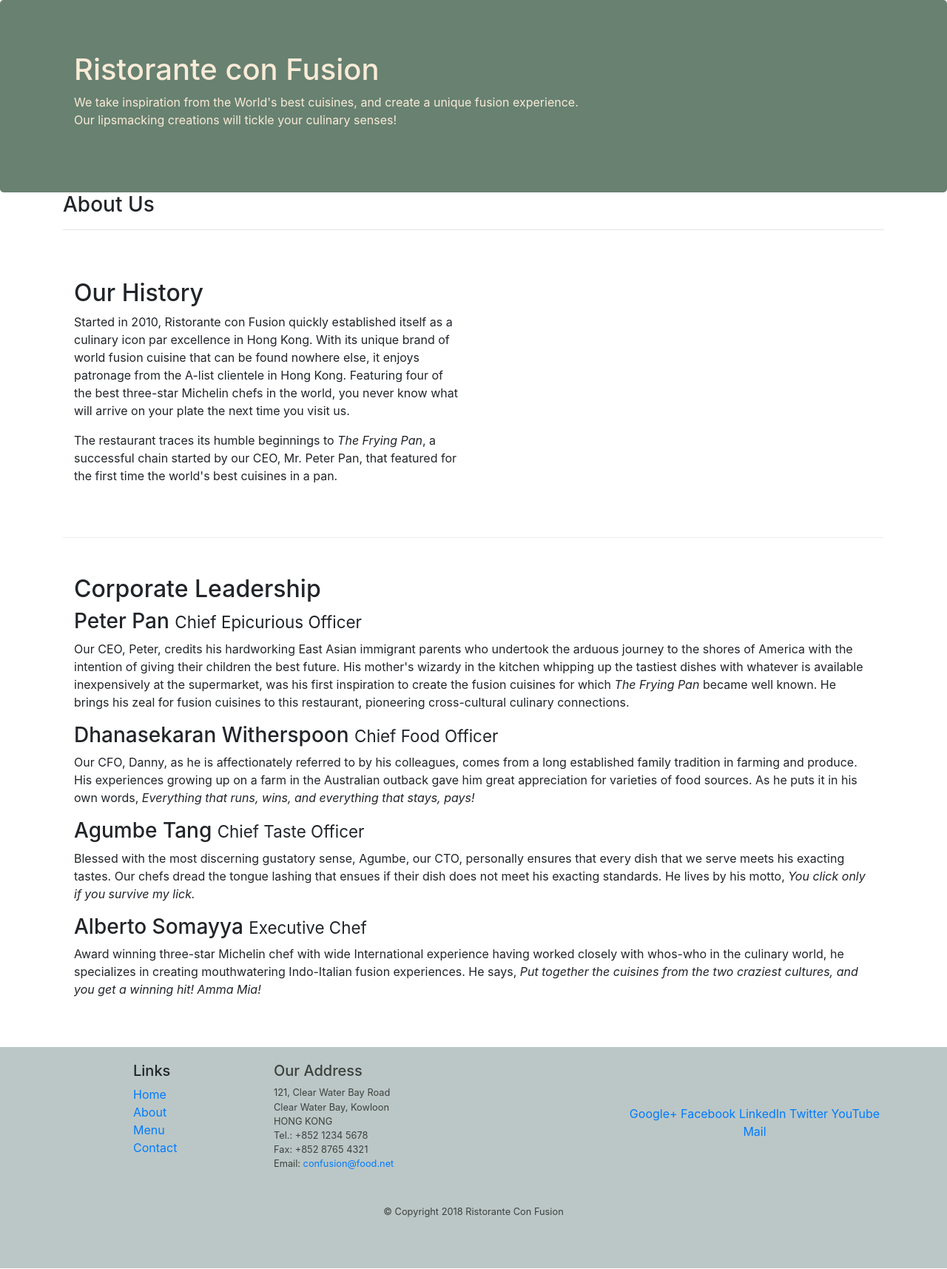
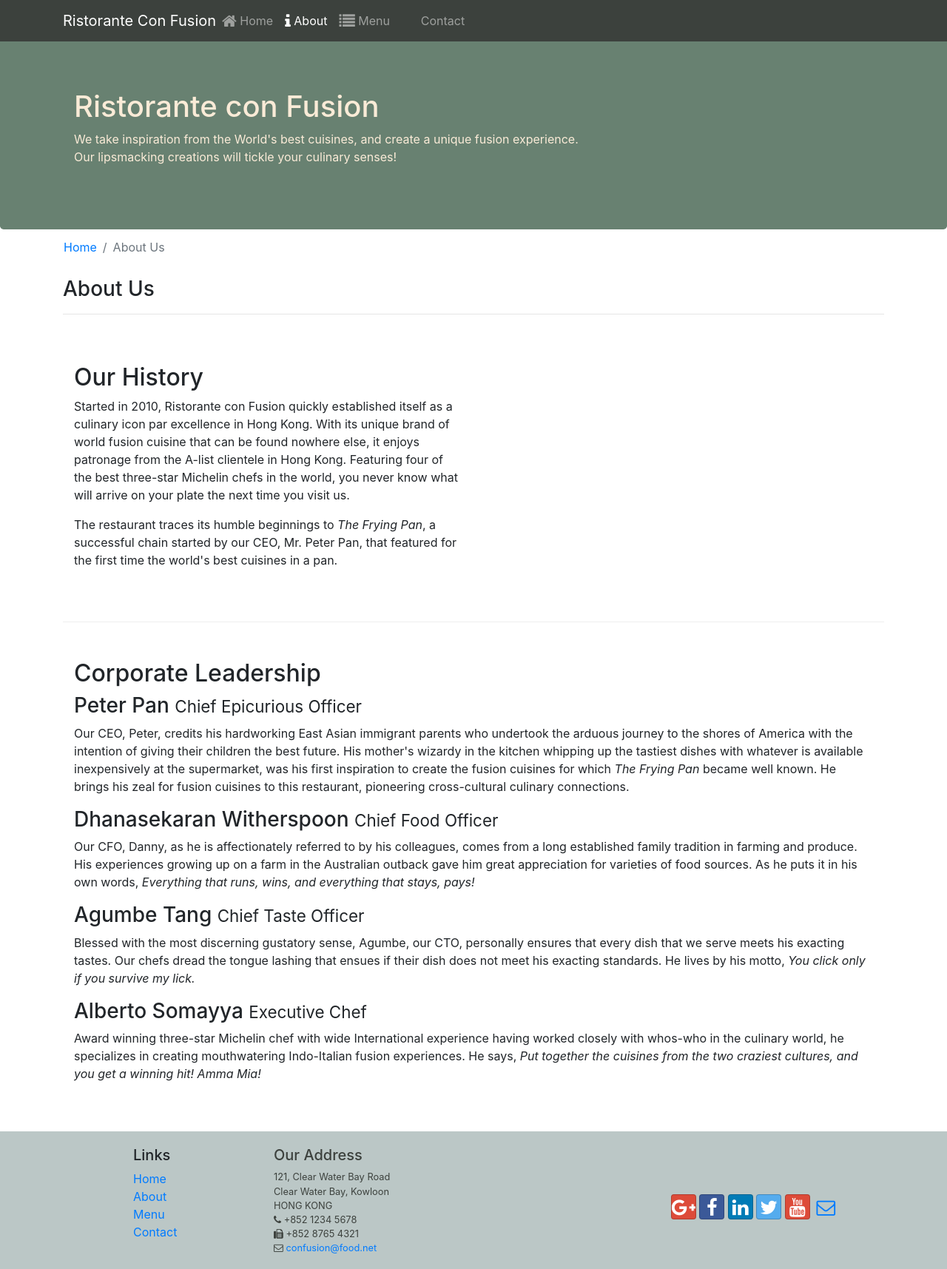
Before and after one commit to catch1camo/conFusion, a website: page aboutus.html in a window 1280 px wide. Shown: the top 1715 px of the page at 74% size. Drawn offline with nearby package versions, Linux system fonts and the light colour scheme.

Commit message:
Bootstrap Icon Fonts and Navbar

```diff
--- a/aboutus.html
+++ b/aboutus.html
@@ -9,6 +9,8 @@
 
      <!-- Bootstrap CSS -->
      <link rel="stylesheet" href="node_modules/bootstrap/dist/css/bootstrap.min.css">
+     <link rel="stylesheet" href="node_modules/bootstrap-social/bootstrap-social.css">
+     <link rel="stylesheet" href="node_modules/font-awesome/css/font-awesome.min.css">
      <link rel="stylesheet" href="css/styles.css">
 
      <title>Ristorante Con Fusion: About Us</title>
@@ -16,6 +18,23 @@
 </head>
 
 <body>
+
+    <nav class="navbar navbar-dark navbar-expand-sm fixed-top">
+        <div class="container">
+            <button class="navbar-toggler" type="button" data-toggle="collapse" data-target="#Navbar">
+                <span class="navbar-toggler-icon"></span>
+            </button>
+            <a class="navbar-brand mr-auto" href="./index.html">Ristorante Con Fusion</a>
+            <div class="collapse navbar-collapse" id="Navbar">
+                <ul class="navbar-nav mr-auto">
+                    <li class="nav-item"><a class="nav-link" href="./index.html"><span class="fa fa-home fa-lg"></span> Home</a></li>
+                    <li class="nav-item active"><a class="nav-link" href="#"><span class="fa fa-info fa-lg"></span> About</a></li>
+                    <li class="nav-item"><a class="nav-link" href="#"><span class="fa fa-list fa-lg"></span> Menu</a></li>
+                    <li class="nav-item"><a class="nav-link" href="#"><span class="fa fa-address-card fa-lg"></span> Contact</a></li>
+                </ul>
+            </div>
+        </div>
+    </nav>
 
     <header class="jumbotron">
         <div class="container">
@@ -32,6 +51,10 @@
 
     <div class="container">
         <div class="row">
+            <ol class="col-12 breadcrumb">
+                <li class="breadcrumb-item"><a href="./index.html">Home</a></li>
+                <li class="breadcrumb-item active">About Us</li>
+            </ol>
             <div class="col-12">
                <h3>About Us</h3>
                <hr>
@@ -71,7 +94,7 @@
                 <div class="col-4 offset-1 col-sm-2">
                     <h5>Links</h5>
                     <ul class="list-unstyled">
-                        <li><a href="#">Home</a></li>
+                        <li><a href="./index.html">Home</a></li>
                         <li><a href="#">About</a></li>
                         <li><a href="#">Menu</a></li>
                         <li><a href="#">Contact</a></li>
@@ -83,19 +106,19 @@
 		              121, Clear Water Bay Road<br>
 		              Clear Water Bay, Kowloon<br>
 		              HONG KONG<br>
-		              Tel.: +852 1234 5678<br>
-		              Fax: +852 8765 4321<br>
-		              Email: <a href="mailto:confusion@food.net">confusion@food.net</a>
+		              <i class="fa fa-phone"></i> +852 1234 5678<br>
+                      <i class="fa fa-fax"></i> +852 8765 4321<br>
+		              <i class="fa fa-envelope-o"></i> <a href="mailto:confusion@food.net">confusion@food.net</a>
 		           </address>
                 </div>
                 <div class="col-12 col-sm-4 align-self-center">
                     <div class="text-center">
-                        <a href="http://google.com/+">Google+</a>
-                        <a href="http://www.facebook.com/profile.php?id=">Facebook</a>
-                        <a href="http://www.linkedin.com/in/">LinkedIn</a>
-                        <a href="http://twitter.com/">Twitter</a>
-                        <a href="http://youtube.com/">YouTube</a>
-                        <a href="mailto:">Mail</a>
+                        <a class="btn btn-social-icon btn-google" href="http://google.com/+"> <i class="fa fa-google-plus"></i> </a>
+                        <a class="btn btn-social-icon btn-facebook" href="http://www.facebook.com/profile.php?id="> <i class="fa fa-facebook"></i> </a>
+                        <a class="btn btn-social-icon btn-linkedin" href="http://www.linkedin.com/in/"> <i class="fa fa-linkedin"></i> </a>
+                        <a class="btn btn-social-icon btn-twitter" href="http://twitter.com/"> <i class="fa fa-twitter"></i> </a>
+                        <a class="btn btn-social-icon btn-google" href="http://youtube.com/"> <i class="fa fa-youtube"></i> </a>
+                        <a class="btn btn-social-icon" href="mailto:confusion@food.net"> <i class="fa fa-envelope-o"></i> </a>
                     </div>
                 </div>
            </div>
--- a/css/styles.css
+++ b/css/styles.css
@@ -39,3 +39,17 @@
     margin: 30px auto;
     color: rgb(60, 65, 61);
 }
+
+body {
+    padding: 50px 0px 0px 0px;
+    z-index: 0;
+}
+
+.navbar-dark {
+    background-color: rgb(60, 65, 61);
+}
+
+.breadcrumb {
+    background: none;
+    background-color: none;
+}
--- a/package.json
+++ b/package.json
@@ -15,6 +15,8 @@
   },
   "dependencies": {
     "bootstrap": "^4.0.0",
+    "bootstrap-social": "^5.1.1",
+    "font-awesome": "^4.7.0",
     "jquery": "^3.3.1",
     "popper.js": "^1.12.9"
   }
```
Also changed, not shown: index.html (+30 -12 lines), 1 other file.
